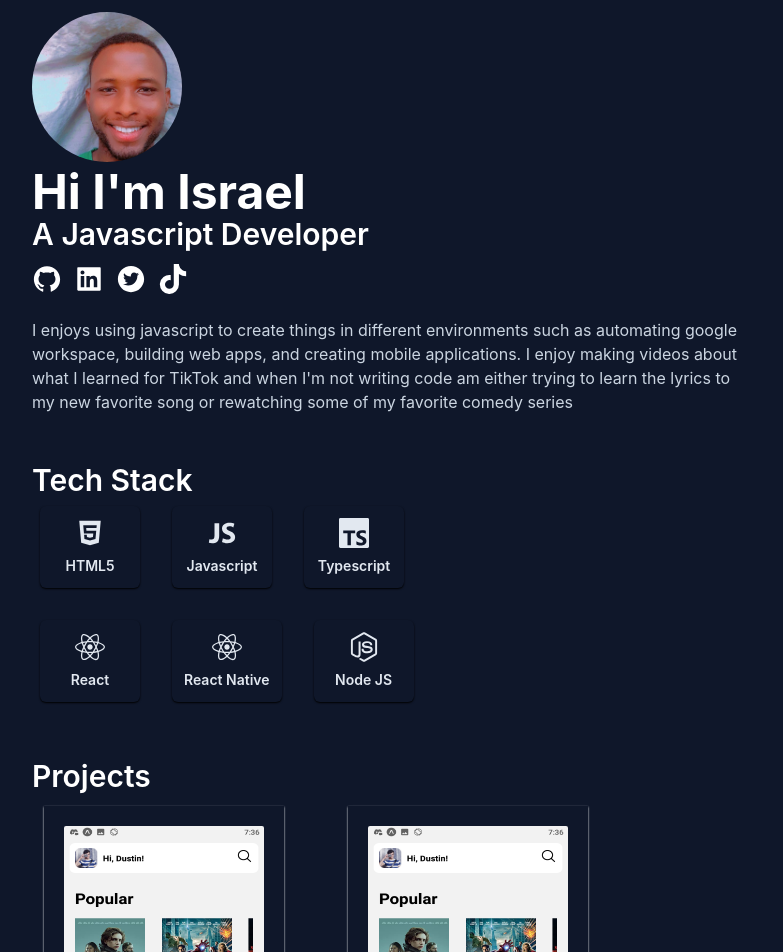
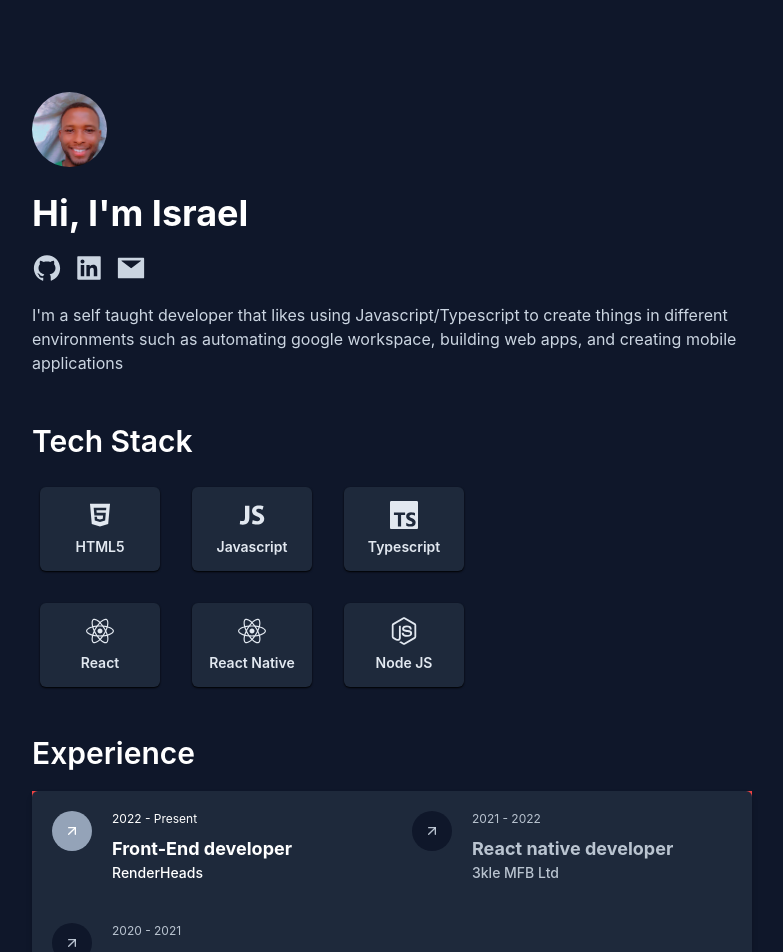
Before and after one commit to uwemneku/my-portfolio, a Next.js app: page / in a window 1280 px wide. Shown: the top 952 px of the page, without its empty margins (248-1031 px from the left). Built offline with nearby package versions, Linux system fonts and the light colour scheme.

Commit message:
Updated porfolio

```diff
--- /dev/null
+++ b/components/Avatar.tsx
@@ -0,0 +1,25 @@
+import Image from "next/image";
+import React from "react";
+import { useResponsiveBreakpoint } from "../hooks";
+import { motion, useTransform, useViewportScroll } from "framer-motion";
+
+function Avatar() {
+  const imageSize = useResponsiveBreakpoint() === "mobile" ? 50 : 75;
+  const { scrollYProgress } = useViewportScroll();
+  const scale = useTransform(scrollYProgress, [0, 0.1], [1, 0]);
+  return (
+    <motion.figure style={{ scale }} className="w-fit">
+      <Image
+        src={"/uwem.jpg"}
+        width={imageSize}
+        height={imageSize}
+        objectFit="cover"
+        objectPosition="center"
+        alt="sss"
+        className="rounded-full border-2 border-white"
+      />
+    </motion.figure>
+  );
+}
+
+export default Avatar;
--- /dev/null
+++ b/components/Section.tsx
@@ -0,0 +1,12 @@
+import React, { PropsWithChildren } from "react";
+
+function Section({ children, title }: PropsWithChildren<{ title: string }>) {
+  return (
+    <section className="grid gap-5">
+      <h2 className="font-semibold text-lg md:text-3xl text-white">{title}</h2>
+      {children}
+    </section>
+  );
+}
+
+export default Section;
--- a/components/index.ts
+++ b/components/index.ts
@@ -1,2 +1,4 @@
-export  {default as Project} from './Project';
-export {default as Header} from './Header';
+export { default as Project } from "./Project";
+export { default as Header } from "./Header";
+export { default as Avatar } from "./Avatar";
+export { default as Section } from "./Section";
--- /dev/null
+++ b/constants/data.ts
@@ -0,0 +1,32 @@
+import { IconType } from "react-icons";
+import { AiFillHtml5 } from "react-icons/ai";
+import { FaNodeJs, FaReact } from "react-icons/fa";
+import { IoLogoJavascript } from "react-icons/io";
+import { SiTypescript } from "react-icons/si";
+
+export const stackIcons: { Icon: IconType; title: string }[] = [
+  {
+    Icon: AiFillHtml5,
+    title: "HTML5",
+  },
+  {
+    Icon: IoLogoJavascript,
+    title: "Javascript",
+  },
+  {
+    Icon: SiTypescript,
+    title: "Typescript",
+  },
+  {
+    Icon: FaReact,
+    title: "React",
+  },
+  {
+    Icon: FaReact,
+    title: "React Native",
+  },
+  {
+    Icon: FaNodeJs,
+    title: "Node JS",
+  },
+];
--- a/hooks/index.ts
+++ b/hooks/index.ts
@@ -1 +1 @@
-export {default as useResponsiveBreakpoint} from './useResponsiveBreakpoint';
+export { default as useResponsiveBreakpoint } from "./useResponsiveBreakpoint";
--- a/pages/index.tsx
+++ b/pages/index.tsx
@@ -2,18 +2,16 @@ import React, { useRef } from "react";
 import Head from "next/head";
 import { motion, useViewportScroll, Variants } from "framer-motion";
 import { useResponsiveBreakpoint } from "../hooks";
-import profilePicture from "../public/uwem.jpg";
 import {
   AiFillGithub,
   AiFillLinkedin,
   AiFillTwitterCircle,
-  AiFillHtml5,
 } from "react-icons/ai";
-import { FaTiktok, FaReact, FaNodeJs } from "react-icons/fa";
-import { SiTypescript } from "react-icons/si";
-import { IoLogoJavascript } from "react-icons/io";
-import Image from "next/image";
-import { Project } from "../components";
+import { FaTiktok } from "react-icons/fa";
+import { Avatar, Project } from "../components";
+import TechStack from "../sections/TechStack";
+import Experience from "../sections/Experience";
+import SocialMedia from "../sections/SocialMedia";
 
 export default function Home() {
   const { scrollY } = useViewportScroll();
@@ -26,7 +24,7 @@ export default function Home() {
       </Head>
       <main
         ref={mainRef}
-        className="max-w-3xl ml-auto mr-auto overflow-x-hidden p-3 px-6"
+        className="max-w-3xl ml-auto mr-auto overflow-x-hidden p-3 px-6 my-20"
       >
         <section className="">
           <motion.div
@@ -43,76 +41,35 @@ export default function Home() {
               transitionEnd: { position: "relative" },
             }}
             transition={{ delay: 0.3, easings: ["easeInOut", "easeInOut"] }}
+            className="gap-5 grid"
           >
-            <Image
-              src={profilePicture}
-              width={imageSize}
-              height={imageSize}
-              objectFit="cover"
-              objectPosition="center"
-              alt="sss"
-              className="rounded-full border-2 border-white"
-            />
-            <p className="font-bold text-4xl md:text-5xl text-white">
-              {"Hi I'm Israel"}
+            <Avatar />
+            <p className="font-bold text-3xl md:text-4xl text-white">
+              {"Hi, I'm Israel"}
             </p>
-            <p className="font-semibold text-lg md:text-3xl text-white">
-              A {/* <span className="underline decoration-blue-500"> */}
-              Javascript Developer
-              {/* </span> */}
-            </p>
-            <div className="text-white flex my-3 gap-3">
-              <motion.div {...iconProps} custom={1}>
-                <AiFillGithub size={30} className="transform hover:scale-110" />
-              </motion.div>
-              <motion.div {...iconProps} custom={1.5}>
-                <AiFillLinkedin
-                  size={30}
-                  className="transform hover:scale-110"
-                />
-              </motion.div>
-              <motion.div {...iconProps} custom={2}>
-                <AiFillTwitterCircle
-                  size={30}
-                  className="transform hover:scale-110"
-                />
-              </motion.div>
-              <motion.div {...iconProps} custom={3}>
-                <FaTiktok size={30} className="transform hover:scale-110" />
-              </motion.div>
-            </div>
+            <SocialMedia />
+            <motion.p
+              initial={{ opacity: 0 }}
+              animate={{ opacity: 1 }}
+              transition={{ delay: 1.5 }}
+              className="text-slate-300 text-sm md:text-base mb-12"
+            >
+              {`I'm a self taught developer that likes using Javascript/Typescript to create things in different environments
+            such as automating google workspace, building web apps, and creating
+            mobile applications`}
+            </motion.p>
           </motion.div>
         </section>
         <motion.section
           initial={{ opacity: 0 }}
           animate={{ opacity: 1 }}
-          transition={{ delay: 3 }}
+          transition={{ delay: 2 }}
+          className="gap-10 grid"
         >
-          <p className="text-slate-300 text-sm md:text-base my-6 mb-12">
-            {`I enjoys using javascript to create things in different environments
-            such as automating google workspace, building web apps, and creating
-            mobile applications. I enjoy making videos about what I learned for
-            TikTok and when I'm not writing code am either trying to learn the
-            lyrics to my new favorite song or rewatching some of my favorite
-            comedy series`}
-          </p>
-          <div>
-            <h2 className="font-semibold text-lg md:text-3xl text-white">
-              Tech Stack
-            </h2>
-            <ul className="flex flex-wrap justify-start gap-4 text-slate-200 max-w-[500px]">
-              {stackIcons.map((icon, index) => (
-                <li
-                  key={index}
-                  className="min-w-[100px] flex flex-col flex-shrink-0 flex-grow-0 items-center rounded-md m-2 p-3 shadow-sm bg-slate-900 shadow-black hover:border-2 border-blue-600 transition-all duration-200 ease-in-out"
-                >
-                  {icon.icon}
-                  <p className="mt-2 text-sm font-semibold">{icon.title}</p>
-                </li>
-              ))}
-            </ul>
-          </div>
-          <section className="mt-12">
+          <TechStack />
+          <Experience />
+
+          {/* <section className="mt-12">
             <h2 className="font-semibold text-lg md:text-3xl text-white">
               Projects
             </h2>
@@ -122,54 +79,9 @@ export default function Home() {
                 return <Project {...{ index, scrollY, top }} key={item} />;
               })}
             </div>
-          </section>
+          </section> */}
         </motion.section>
       </main>
     </div>
   );
 }
-
-const iconVariants: Variants = {
-  hidden: (i) => ({
-    opacity: 0,
-    x: i * 50,
-  }),
-  visible: (custom) => ({
-    opacity: 1,
-    x: 0,
-    transition: { delay: custom * 0.7 },
-  }),
-};
-
-const iconProps = {
-  initial: "hidden",
-  animate: "visible",
-  variants: iconVariants,
-};
-
-const stackIcons: { icon: JSX.Element; title: string }[] = [
-  {
-    icon: AiFillHtml5({ size: 30 }),
-    title: "HTML5",
-  },
-  {
-    icon: IoLogoJavascript({ size: 30 }),
-    title: "Javascript",
-  },
-  {
-    icon: SiTypescript({ size: 30 }),
-    title: "Typescript",
-  },
-  {
-    icon: FaReact({ size: 30 }),
-    title: "React",
-  },
-  {
-    icon: FaReact({ size: 30 }),
-    title: "React Native",
-  },
-  {
-    icon: FaNodeJs({ size: 30 }),
-    title: "Node JS",
-  },
-];
--- /dev/null
+++ b/sections/Experience.tsx
@@ -0,0 +1,68 @@
+import React from "react";
+import { Section } from "../components";
+import { FiArrowUpRight } from "react-icons/fi";
+import { motion } from "framer-motion";
+
+function Experience() {
+  return (
+    <Section title="Experience">
+      <motion.div
+        onMouseOver={(e) => {
+          const rect = e.currentTarget.getBoundingClientRect();
+          const centerX = rect.left + rect.width / 2;
+          const centerY = rect.top + rect.height / 2;
+          const distanceX = Math.abs(e.clientX - centerX);
+          const distanceY = Math.abs(e.clientY - centerY);
+          console.log(rect.left - e.clientX, distanceY);
+        }}
+        className="bg-red-500"
+      >
+        <div className="p-5 bg-slate-800  w-full drop-shadow-md shadow-md text-white rounded-md grid md:grid-cols-2 gap-10">
+          {jobs.map((data, index) => (
+            <div
+              key={data.company}
+              className={`flex gap-5 ${
+                index === 0 ? "text-white" : "text-slate-300/90"
+              }`}
+            >
+              <div
+                className={`w-10 h-10 flex justify-center items-center shrink-0 rounded-full ${
+                  index === 0 ? "bg-slate-400" : "bg-slate-900"
+                } `}
+              >
+                <FiArrowUpRight className="font-bold" />
+              </div>
+              <div className="flex-1 grid gap-2">
+                <p className="text-xs">{data.date}</p>
+                <div>
+                  <p className="font-bold text-lg">{data.title}</p>
+                  <p className="font-medium text-sm">{data.company}</p>
+                </div>
+              </div>
+            </div>
+          ))}
+        </div>
+      </motion.div>
+    </Section>
+  );
+}
+
+const jobs: { date: string; title: string; company: string }[] = [
+  {
+    company: "RenderHeads",
+    date: "2022 - Present",
+    title: "Front-End developer",
+  },
+  {
+    company: "3kle MFB Ltd ",
+    date: "2021 - 2022",
+    title: "React native developer",
+  },
+  {
+    company: "Pyrafields Homes Limited",
+    date: "2020 - 2021",
+    title: "Javascript developer",
+  },
+];
+
+export default Experience;
--- /dev/null
+++ b/sections/SocialMedia.tsx
@@ -0,0 +1,54 @@
+import { Variants, motion } from "framer-motion";
+import React from "react";
+import { IconType } from "react-icons";
+import { AiFillGithub, AiFillLinkedin, AiFillMail } from "react-icons/ai";
+
+function SocialMedia() {
+  return (
+    <div className="text-slate-300 flex gap-3">
+      {links.map(({ Icon, title, link }, index) => (
+        <motion.a
+          target="_blank"
+          href={link}
+          key={title}
+          {...iconProps}
+          custom={(1 + index) / 2}
+        >
+          <Icon
+            size={30}
+            className="transform hover:scale-110 hover:text-blue-300"
+          />
+        </motion.a>
+      ))}
+    </div>
+  );
+}
+const iconVariants: Variants = {
+  hidden: (i) => ({
+    opacity: 0,
+    x: i * 50,
+  }),
+  visible: (custom) => ({
+    opacity: 1,
+    x: 0,
+    transition: { delay: custom * 0.7 },
+  }),
+};
+
+const iconProps = {
+  initial: "hidden",
+  animate: "visible",
+  variants: iconVariants,
+};
+
+const links: { Icon: IconType; title: string; link: string }[] = [
+  { Icon: AiFillGithub, link: "https://github.com/uwemneku", title: "github" },
+  {
+    Icon: AiFillLinkedin,
+    link: "https://www.linkedin.com/in/uwemisrael/",
+    title: "linkedin",
+  },
+  { Icon: AiFillMail, link: "mailto:iamuwem@gmail.com", title: "email" },
+];
+
+export default SocialMedia;
--- /dev/null
+++ b/sections/TechStack.tsx
@@ -0,0 +1,28 @@
+import React from "react";
+import { stackIcons } from "../constants/data";
+import { Section } from "../components";
+
+function TechStack() {
+  return (
+    <Section title="Tech Stack">
+      <ul className="flex flex-wrap justify-start gap-4 text-slate-200 max-w-[500px]">
+        {stackIcons.map(({ Icon, title }, index) => (
+          <li
+            key={index}
+            className="relative md:w-[120px] w-[80px] hover:bg-slate-700  flex-shrink-0 flex-grow-0  rounded-md m-2  shadow-sm bg-slate-800 shadow-black border-transparent z-10 border-2 hover:border-slate-500 transition-all duration-200 ease-in-out hover:scale-105"
+          >
+            <div className="w-full h-full absolute rounded-md moving-border " />
+            <div className="w-full h-full p-3 flex flex-col bg-slate-800 items-center">
+              <Icon className="md:w-7 md:h-7 w-5 h-5" />
+              <p className="mt-2 md:text-sm text-xs  font-semibold text-center">
+                {title}
+              </p>
+            </div>
+          </li>
+        ))}
+      </ul>
+    </Section>
+  );
+}
+
+export default TechStack;
```
Also changed, not shown: sections/Hero.tsx (added, +7 -0 lines), styles/globals.css (+27 -0 lines), tailwind.config.js (+13 -4 lines), 1 other file (tests, documents, lock files or other folders).
